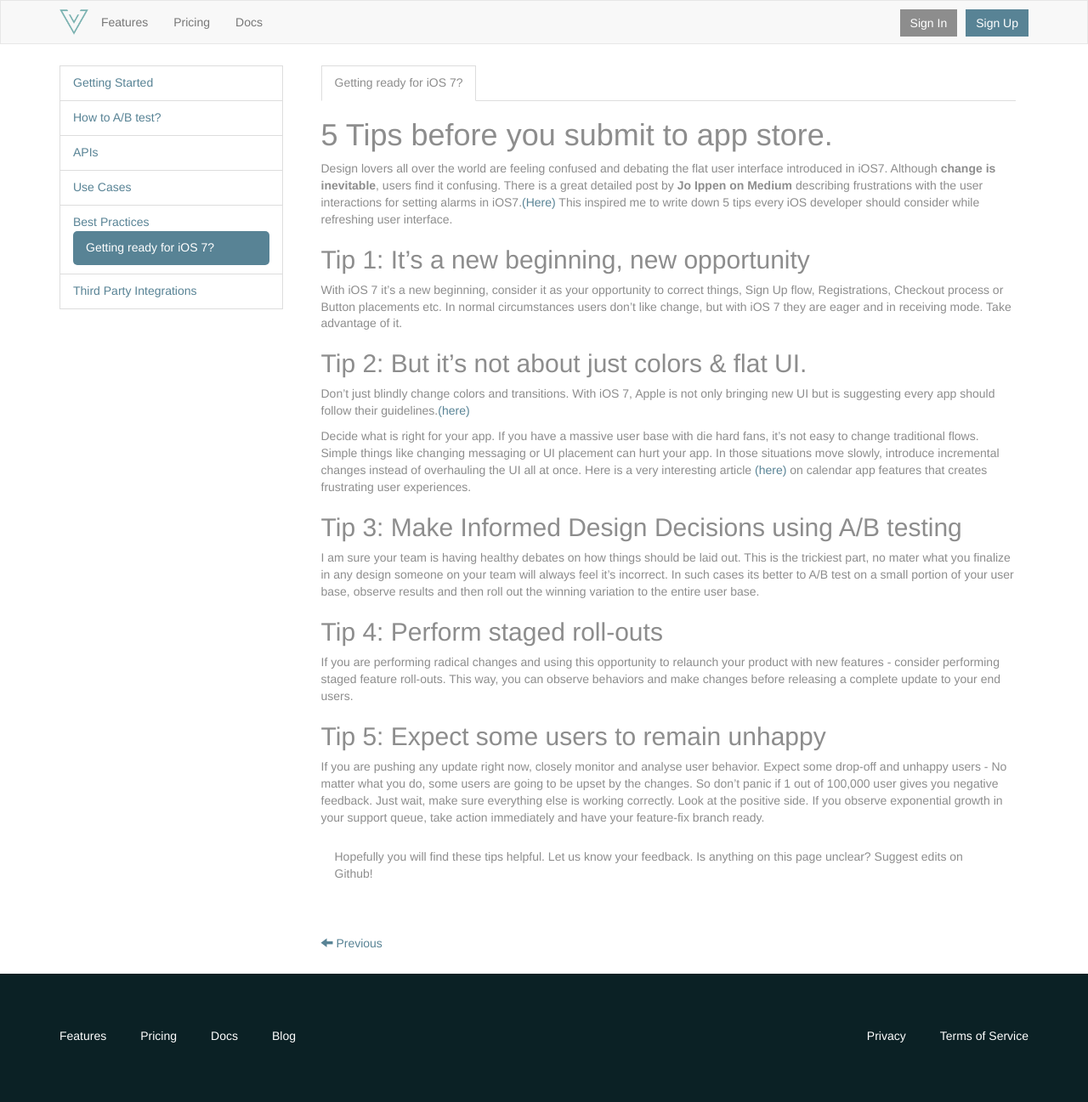
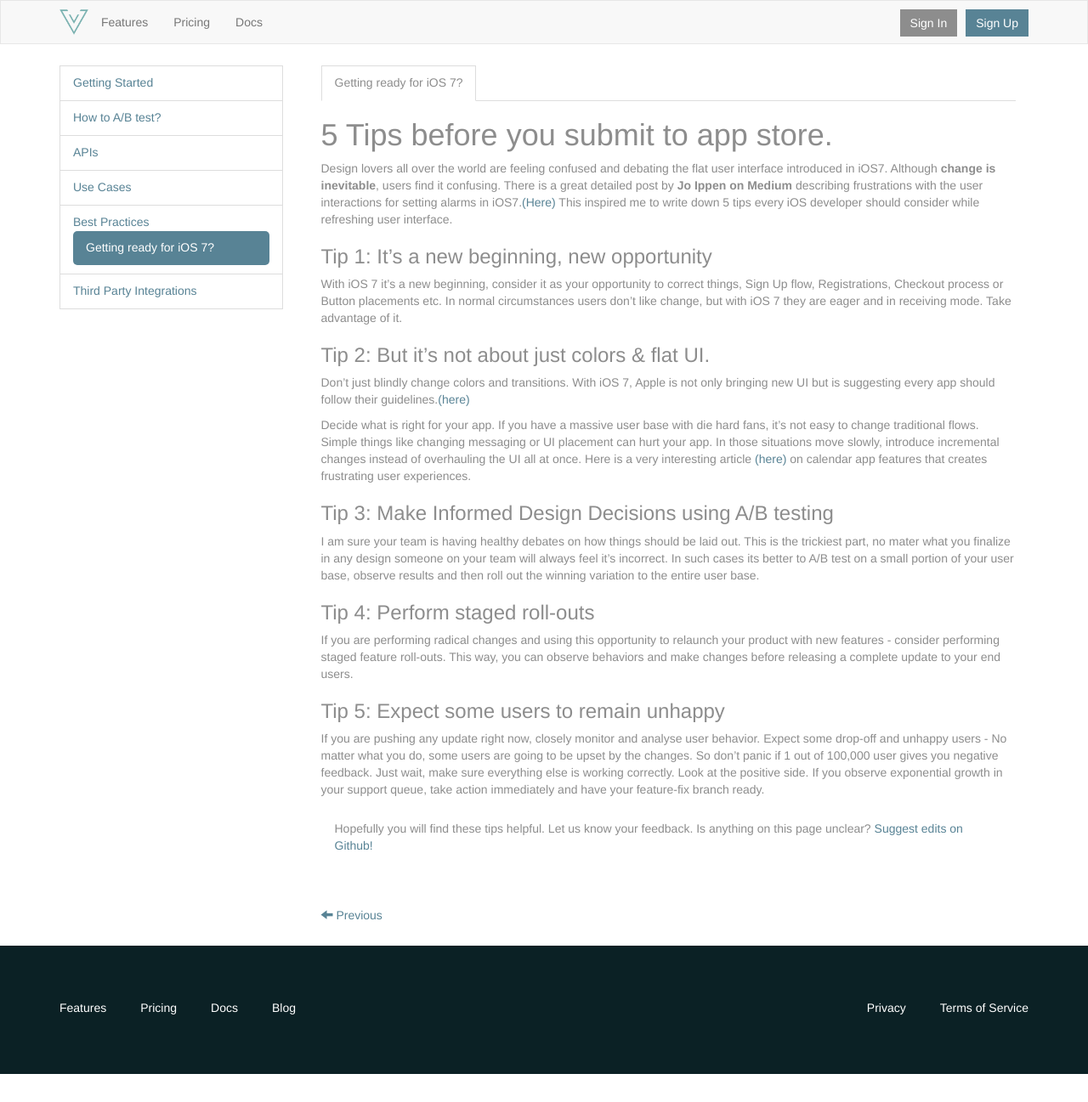
Before and after one commit to vesselio/resources, a Jekyll site: the page built from _posts/2013-09-25-ready-for-ios7.html, in a window 1280 px wide. Shown: the whole page at 85% size. Built offline with Jekyll 4.4.1, drawn with Linux system fonts in a browser that asks for light colours; after the commit the page ends 1264 px from its top, so only the background shows below that.

Commit message:
updating docs

```diff
--- a/_posts/2013-09-25-ready-for-ios7.html
+++ b/_posts/2013-09-25-ready-for-ios7.html
@@ -17,12 +17,12 @@ categories: best_practices
 	<p>
 		Design lovers all over the world are feeling confused and debating the flat user interface introduced in iOS7. Although <strong>change is inevitable</strong>, users find it confusing. There is a great detailed post  by <strong>Jo Ippen on Medium</strong> describing frustrations with the user interactions for setting alarms in iOS7.<a href="https://medium.com/design-ux/ce87662270cf">(Here)</a> This inspired me to write down 5 tips every iOS developer should consider while refreshing user interface.
 	</p>
-	<h2>Tip 1: It’s a new beginning, new opportunity </h2>
+	<h3>Tip 1: It’s a new beginning, new opportunity </h3>
 	<p>
 		With iOS 7 it’s a new beginning, consider it as your opportunity to correct things, Sign Up flow, Registrations, Checkout process or Button placements etc. In normal circumstances
 		users don’t like change,  but with iOS 7 they are eager and in receiving mode. Take advantage of it.
 	</p>
-	<h2>Tip 2: But it’s not about just colors & flat UI.</h2>
+	<h3>Tip 2: But it’s not about just colors & flat UI.</h3>
 	<p>
 
 		Don’t just blindly change colors and transitions. With iOS 7, Apple is not only bringing new UI but is suggesting every app should follow their guidelines.<a href="https://developer.apple.com/library/ios/documentation/UserExperience/Conceptual/TransitionGuide/Scoping.html#//apple_ref/doc/uid/TP40013174-CH7-SW1">(here)</a>
@@ -30,21 +30,21 @@ categories: best_practices
 	<p>
 		Decide what is right for your app. If you have a massive user base with die hard fans, it’s not easy to change traditional flows. Simple things like changing messaging or UI placement can hurt your app. In those situations move slowly, introduce incremental changes instead of overhauling the UI all at once.  Here is a very interesting article <a href="http://huddersfieldwebsitedesigner.co.uk/ios7-rushed-untested-or-not-thought-about-the-calendar-app/#sthash.OqoWKzmz.dpbs">(here)</a> on calendar app features that creates frustrating user experiences.
 	</p>
-	<h2>Tip 3: Make Informed Design Decisions using A/B testing</h2>
+	<h3>Tip 3: Make Informed Design Decisions using A/B testing</h3>
 	<p>
 		I am sure your team is having healthy debates on how things should be laid out. This is the trickiest part, no mater what you finalize in any design someone on your team will always feel it’s incorrect. In such cases its better to A/B test on a small portion of your user base, observe results and then roll out the winning variation to the entire user base.
 	</p>
-	<h2>Tip 4: Perform staged roll-outs</h2>
+	<h3>Tip 4: Perform staged roll-outs</h3>
 	<p>
 		If you are performing radical changes and using this opportunity to relaunch your product with new features - consider performing staged feature roll-outs. This way, you can observe behaviors and make changes before releasing a complete update to your end users.
 	</p>
-	<h2>Tip 5: Expect some users to remain unhappy</h2>
+	<h3>Tip 5: Expect some users to remain unhappy</h3>
 	<p>
 		If you are pushing any update right now, closely monitor and analyse user behavior. Expect some drop-off and unhappy users - No matter what you do, some users are going to be upset by the changes. So don’t panic if 1 out of 100,000 user gives you negative feedback. Just wait, make sure everything else is working correctly. Look at the positive side. If you observe exponential growth in your support queue, take action immediately and have your feature-fix branch ready.
 	</p>
 
 	<div class="alert">
-		Hopefully you will find these tips helpful. Let us know your feedback. Is anything on this page unclear? Suggest edits on Github!
+		Hopefully you will find these tips helpful. Let us know your feedback. Is anything on this page unclear? <a href="https://github.com/vesselio/resources/blob/gh-pages/_posts/2013-09-25-ready-for-ios7.html">Suggest edits on Github!</a>
 	</div>
 
 </div>
```
